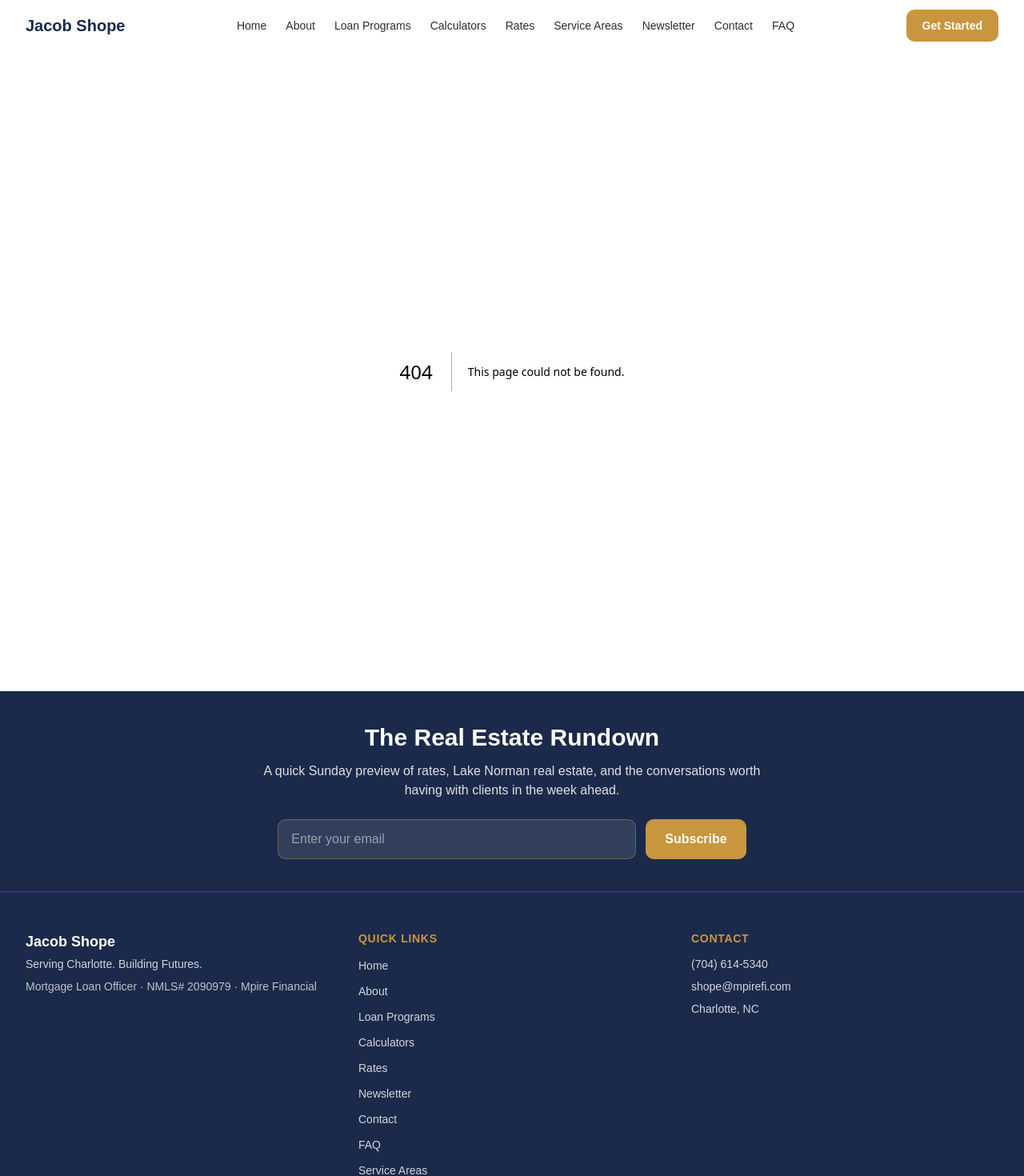
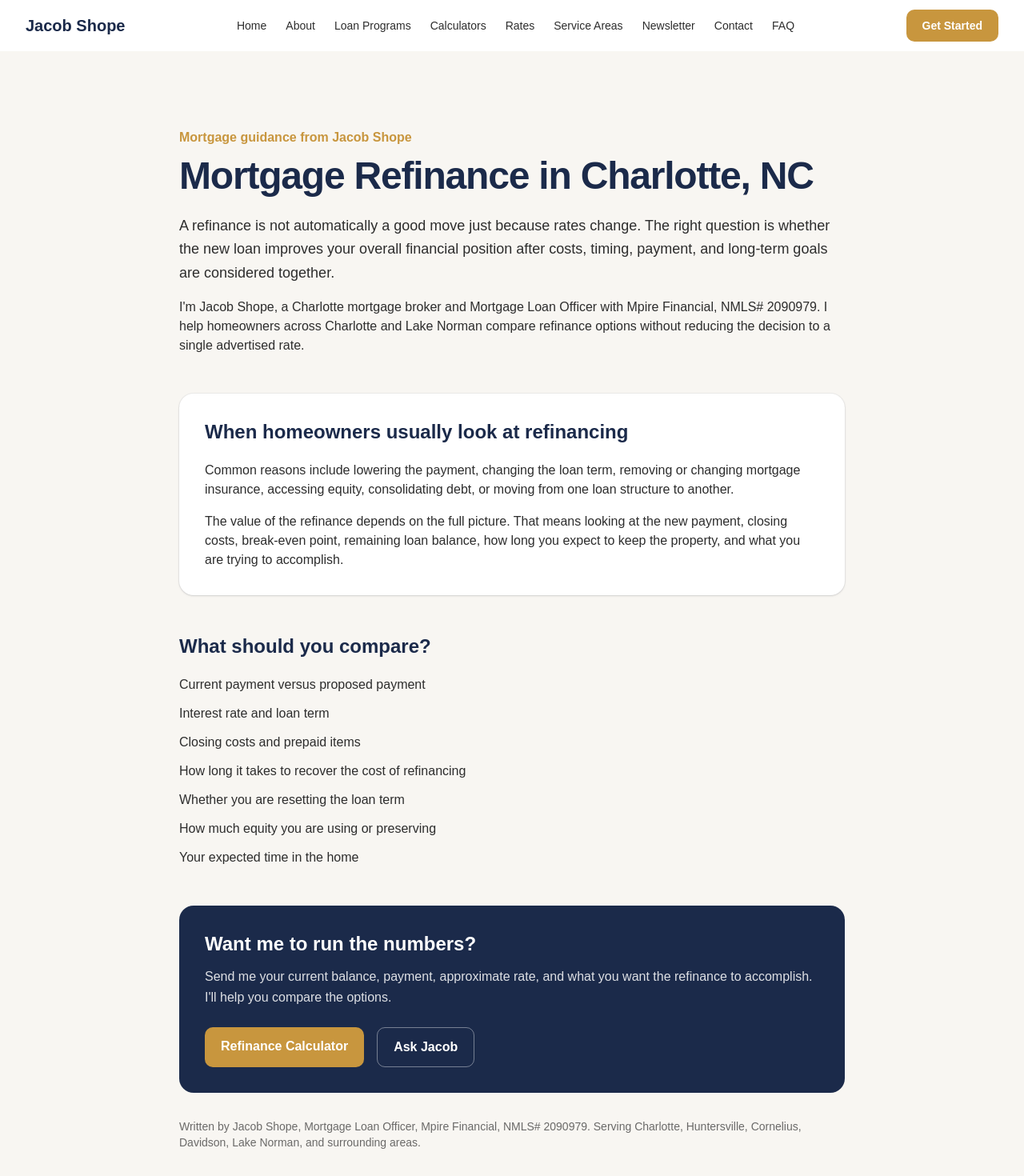
Before and after one commit to JLshope12/jacob-shope-mortgage, a Next.js app: page /refinance-charlotte in a window 1280 px wide. Before the commit this address had no page. Shown: the top 1470 px of the page at 80% size. Built offline with nearby package versions, Linux system fonts and the light colour scheme.

Commit message:
Add Charlotte mortgage refinance authority page

```diff
--- /dev/null
+++ b/app/refinance-charlotte/page.tsx
@@ -0,0 +1,63 @@
+import Link from "next/link";
+
+export const metadata = {
+  title: "Mortgage Refinance Charlotte NC | Jacob Shope",
+  description:
+    "Charlotte mortgage refinance guidance from Jacob Shope. Learn when a refinance may make sense, what to compare, and how to review the numbers before making a move.",
+  alternates: { canonical: "/refinance-charlotte" },
+};
+
+export default function RefinanceCharlottePage() {
+  return (
+    <div className="bg-offwhite">
+      <section className="mx-auto max-w-4xl px-4 py-16 md:px-6 md:py-24 lg:px-8">
+        <p className="font-semibold text-gold">Mortgage guidance from Jacob Shope</p>
+        <h1 className="mt-3 text-4xl font-bold tracking-tight text-navy md:text-5xl">
+          Mortgage Refinance in Charlotte, NC
+        </h1>
+        <p className="mt-6 text-lg leading-relaxed text-charcoal">
+          A refinance is not automatically a good move just because rates change. The right question is whether the new loan improves your overall financial position after costs, timing, payment, and long-term goals are considered together.
+        </p>
+        <p className="mt-4 text-charcoal">
+          I&apos;m Jacob Shope, a Charlotte mortgage broker and Mortgage Loan Officer with Mpire Financial, NMLS# 2090979. I help homeowners across Charlotte and Lake Norman compare refinance options without reducing the decision to a single advertised rate.
+        </p>
+
+        <section className="mt-12 rounded-2xl bg-white p-8 shadow-sm ring-1 ring-navy/5">
+          <h2 className="text-2xl font-bold text-navy">When homeowners usually look at refinancing</h2>
+          <div className="mt-5 space-y-4 text-charcoal">
+            <p>Common reasons include lowering the payment, changing the loan term, removing or changing mortgage insurance, accessing equity, consolidating debt, or moving from one loan structure to another.</p>
+            <p>The value of the refinance depends on the full picture. That means looking at the new payment, closing costs, break-even point, remaining loan balance, how long you expect to keep the property, and what you are trying to accomplish.</p>
+          </div>
+        </section>
+
+        <section className="mt-12">
+          <h2 className="text-2xl font-bold text-navy">What should you compare?</h2>
+          <ul className="mt-5 space-y-3 text-charcoal">
+            <li>Current payment versus proposed payment</li>
+            <li>Interest rate and loan term</li>
+            <li>Closing costs and prepaid items</li>
+            <li>How long it takes to recover the cost of refinancing</li>
+            <li>Whether you are resetting the loan term</li>
+            <li>How much equity you are using or preserving</li>
+            <li>Your expected time in the home</li>
+          </ul>
+        </section>
+
+        <section className="mt-12 rounded-2xl bg-navy p-8 text-white">
+          <h2 className="text-2xl font-bold">Want me to run the numbers?</h2>
+          <p className="mt-3 leading-relaxed text-white/85">
+            Send me your current balance, payment, approximate rate, and what you want the refinance to accomplish. I&apos;ll help you compare the options.
+          </p>
+          <div className="mt-6 flex flex-wrap gap-4">
+            <Link href="/calculators/refinance" className="rounded-lg bg-gold px-5 py-3 font-semibold text-white hover:bg-gold/90">Refinance Calculator</Link>
+            <Link href="/contact" className="rounded-lg border border-white/40 px-5 py-3 font-semibold text-white hover:bg-white hover:text-navy">Ask Jacob</Link>
+          </div>
+        </section>
+
+        <p className="mt-8 text-sm text-charcoal/70">
+          Written by Jacob Shope, Mortgage Loan Officer, Mpire Financial, NMLS# 2090979. Serving Charlotte, Huntersville, Cornelius, Davidson, Lake Norman, and surrounding areas.
+        </p>
+      </section>
+    </div>
+  );
+}
```
